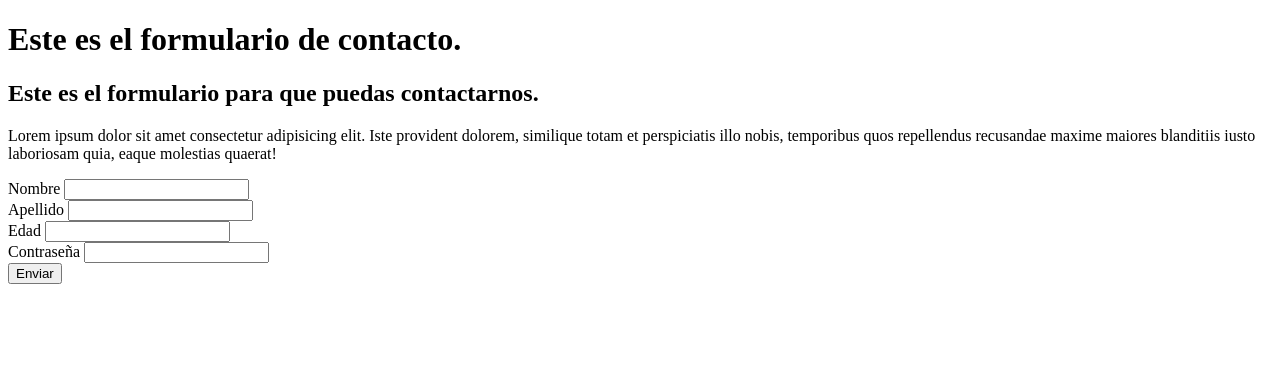
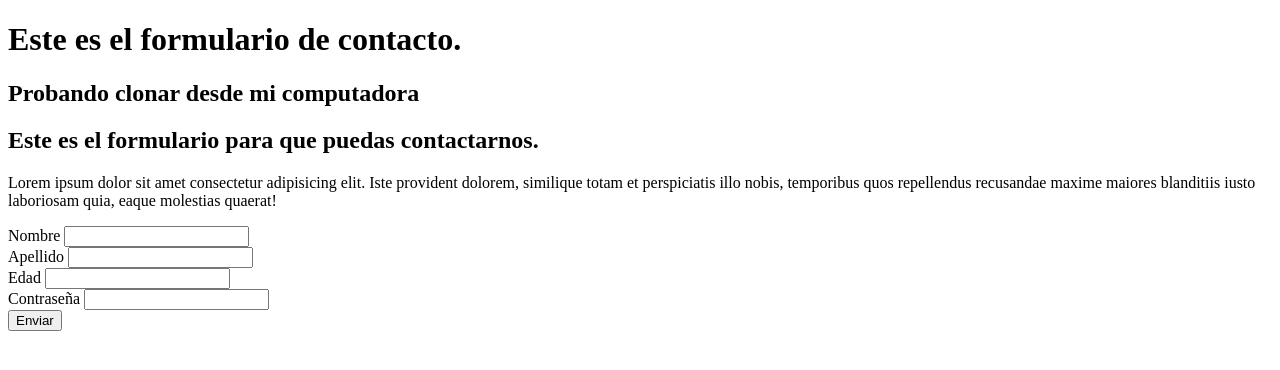
Before and after one commit to XMarcelon/HTML, a plain HTML site: page Formulario/Formulario.html in a window 1280 px wide. Drawn offline with Linux system fonts and the light colour scheme.

Commit message:
Agregando un texto de prueba

```diff
--- a/Formulario/Formulario.html
+++ b/Formulario/Formulario.html
@@ -8,6 +8,7 @@
 <body>
     <header>
         <h1>Este es el formulario de contacto.</h1>
+        <h2>Probando clonar desde mi computadora</h2>
     </header>
     <main>
         <div>
```
Also changed, not shown: index.html (+1 -0 lines).
